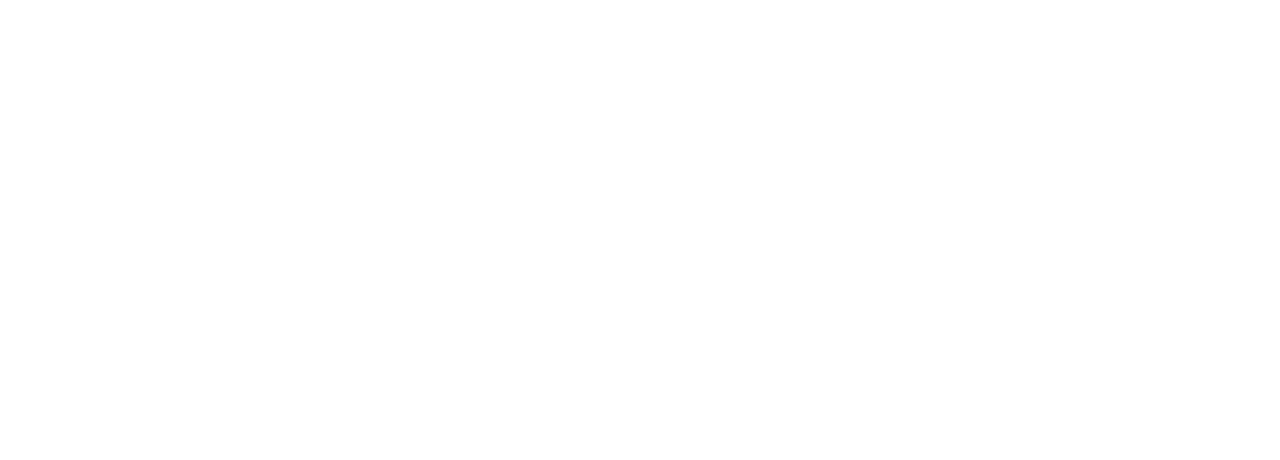
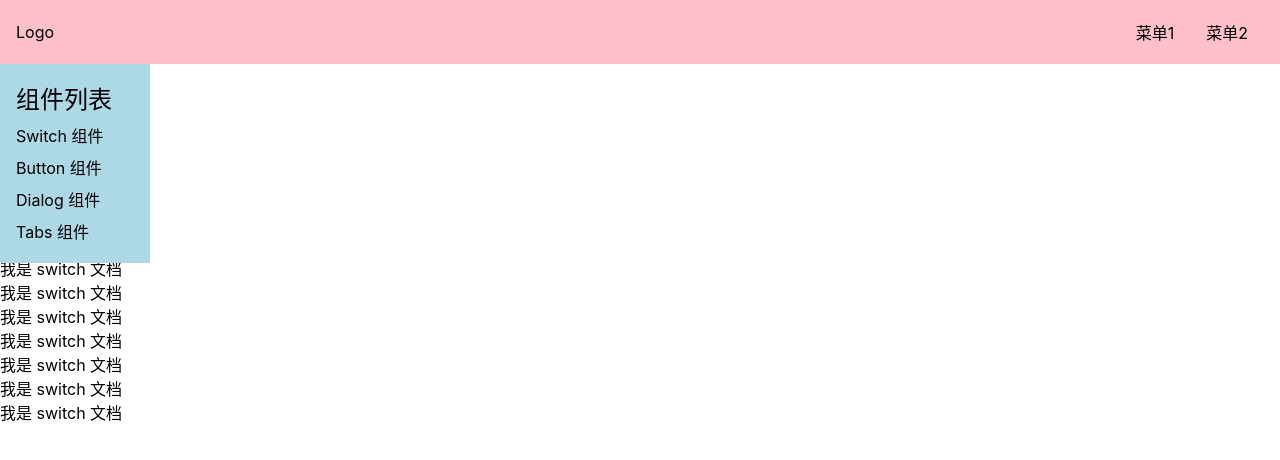
Before and after one commit to Leslie-LiangGangwei/WheelHub-Plus, a Vue app: page /#/doc/switch in a window 1280 px wide. Before the commit this address had no page. Shown: the top 460 px of the page. Built offline with nearby package versions, Linux system fonts and the light colour scheme.

Commit message:
add router.ts & 路由切换后修改 menuVisible 值

```diff
--- a/src/App.vue
+++ b/src/App.vue
@@ -4,12 +4,16 @@
 
 <script lang="ts">
 import {ref, provide} from 'vue'
+import { router } from './router'
 
 export default {
   name: 'App',
   setup() {
     const menuVisible = ref(false);
     provide('menuVisible', menuVisible) // set
+    router.afterEach(()=>{
+      menuVisible.value = false
+    })
   }
 }
 </script>
--- /dev/null
+++ b/src/components/Switch.vue
@@ -0,0 +1,27 @@
+<template>
+  <div>我是 switch 文档</div>
+  <div>我是 switch 文档</div>
+  <div>我是 switch 文档</div>
+  <div>我是 switch 文档</div>
+  <div>我是 switch 文档</div>
+  <div>我是 switch 文档</div>
+  <div>我是 switch 文档</div>
+  <div>我是 switch 文档</div>
+  <div>我是 switch 文档</div>
+  <div>我是 switch 文档</div>
+  <div>我是 switch 文档</div>
+  <div>我是 switch 文档</div>
+  <div>我是 switch 文档</div>
+  <div>我是 switch 文档</div>
+  <div>我是 switch 文档</div>
+</template>
+
+<script>
+export default {
+  name: "Switch"
+}
+</script>
+
+<style scoped lang="scss">
+
+</style>
--- a/src/main.ts
+++ b/src/main.ts
@@ -1,18 +1,7 @@
 import {createApp} from 'vue'
 import App from './App.vue'
 import './index.scss'
-import Doc from './view/Doc.vue'
-import Home from './view/Home.vue'
-import {createWebHashHistory, createRouter} from 'vue-router'
-
-const history = createWebHashHistory()
-const router = createRouter({
-    history: history,
-    routes: [
-        {path: '/', component: Home},
-        {path: '/doc', component: Doc},
-    ]
-})
+import { router } from './router'
 
 const app = createApp(App)
 app.use(router)
--- /dev/null
+++ b/src/router.ts
@@ -0,0 +1,19 @@
+import Doc from './view/Doc.vue'
+import Home from './view/Home.vue'
+import Switch from './components/Switch.vue'
+import {createWebHashHistory, createRouter} from 'vue-router'
+
+
+const history = createWebHashHistory()
+export const router = createRouter({
+    history: history,
+    routes: [
+        {path: '/', component: Home},
+        {
+            path: '/doc', component: Doc,
+            children: [
+                {path: "switch", component: Switch}
+            ]
+        },
+    ]
+})
--- a/src/view/Doc.vue
+++ b/src/view/Doc.vue
@@ -18,7 +18,9 @@
         </li>
       </ol>
     </aside>
-    <main>主内容</main>
+    <main>
+      <router-view></router-view>
+    </main>
   </div>
 </template>
 
```
